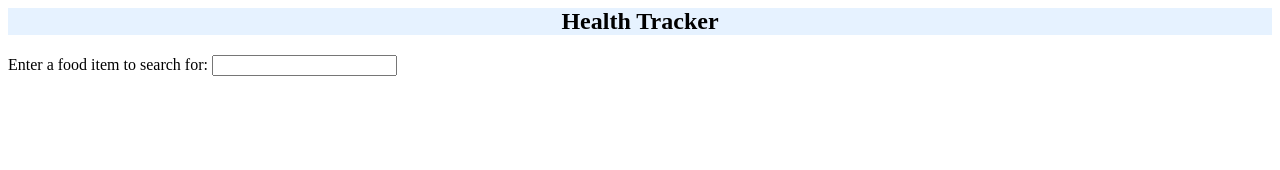
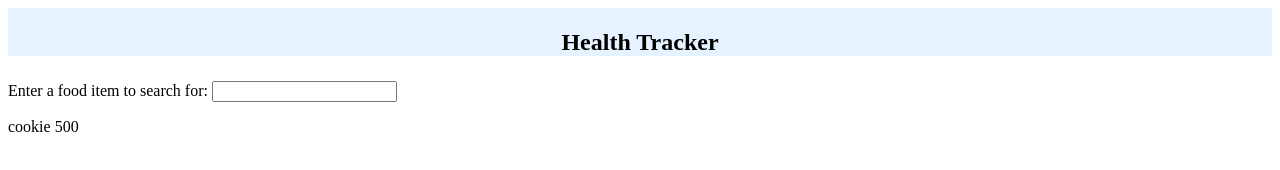
Before and after one commit to roberthaney/health_tracker, a plain HTML site: page index.html in a window 1280 px wide. Drawn offline with Linux system fonts and the light colour scheme.

Commit message:
feat: Changes to namespace, style, function
-Added app namespace
-Restructured html (minor), added divs and footer (for future use)
-Placed form element into it's own div
-Added styles to form div and header
-Fixed View render function to display food name and calories of model
in results div

```diff
--- a/app.js
+++ b/app.js
@@ -1,28 +1,32 @@
-//(function($) {
-var Foods = Backbone.Model.extend({
+var app = {};
+
+app.Foods = Backbone.Model.extend({
+	initialize: function() {
+		console.log("Model initialized");
+		//set listener for model changes
+		this.on('change', function() {
+			console.log('Model values changed');
+		});
+	},
 	defaults: {
 		name: '',
 		calories: 0
-	},
-	initialize: function() {
-		//set listener for model changes
-		this.on('change', function() {
-			console.log('Model values changed: ' + this.name + this.calories);
-		});
 	}
 });
 
-var AppView = Backbone.View.extend({
+app.AppView = Backbone.View.extend({
 	el: $('#results'),
 	initialize: function() {
+		console.log("View initialized");
 		_.bindAll(this, 'render');
 		this.listenTo(this.model, 'change', this.render);
+		this.render();
 	},
 	events: {
 		'keypress #fooditem': 'updateOnEnter'
 	},
 	render: function() {
-		$(this.el).append("<div>" + this.model.name + "</div>");
+		$(this.el).html("<div>" + this.model.get('name') + " " + this.model.get('calories') + "</div>");
 	},
 	updateOnEnter: function(e) {
 		if (e.which === 13) {
@@ -31,6 +35,11 @@ var AppView = Backbone.View.extend({
 		}
 	}
 });
-var myFood = new Foods();
-var appView = new AppView({model: myFood});
-//})(jQuery);
+
+var myFood = new app.Foods({name: 'cake', calories: 500});
+var appView = new app.AppView({model: myFood});
+//check attributes of Foods instance
+console.log(myFood.attributes);
+//change attributes test
+myFood.set('name', 'cookie');
+console.log(myFood.attributes);
--- a/index.html
+++ b/index.html
@@ -6,11 +6,19 @@
 	<link rel="stylesheet" href="style.css">
 </head>
 <body>
-	<div>
-		<div id='heading'><h2>Health Tracker</h2></div>
+	<div id='heading'>
+		<h2>Health Tracker</h2>
+	</div>
+	<div id='calories-form'>
 		<form><label>Enter a food item to search for: </label><input type='text' id='fooditem'></form>
-		<div id="results"</div>
 	</div>
+	<div id="results">
+	</div>
+
+	<footer>
+		<div></div>
+	</footer>
+
     <script src="jquery.min.js"></script>
     <script src="underscore-min.js"></script>
    	<script src="backbone-min.js"></script>
--- a/style.css
+++ b/style.css
@@ -1,5 +1,14 @@
 #heading {
+	padding-top: 1px;
 	background: #e6f2ff;
 	color: #000000;
 	text-align: center;
 }
+
+#calories-form {
+	padding-top: 5px;
+}
+
+footer {
+
+}
```
